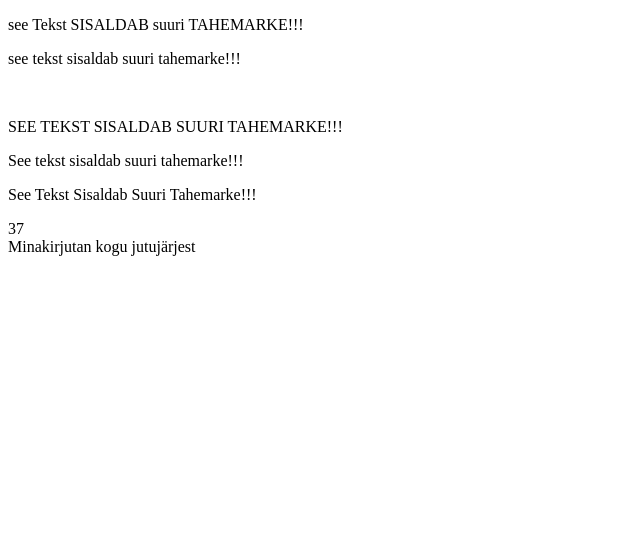
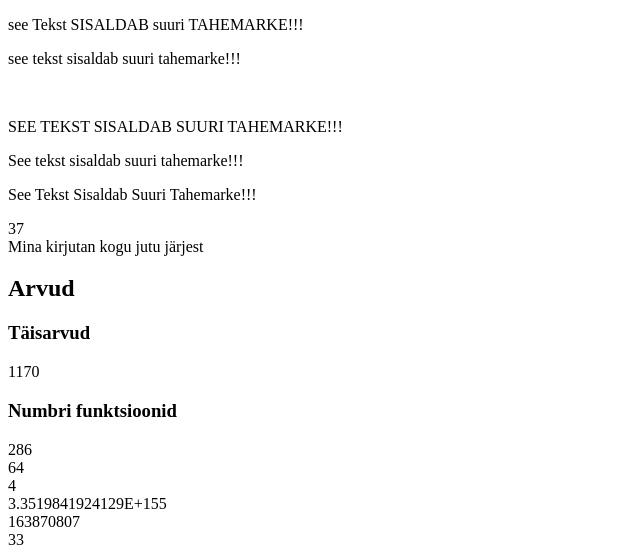
Before and after one commit to TriinuA/harjutus-3, a PHP site: page / in a window 1280 px wide. Shown: the part 557-1114 px from the top of the page, without its empty margins (0-640 px from the left). Before the commit the page ends 813 px from the top, so only its background shows below. Run offline with PHP 8.4, Linux system fonts and the light colour scheme.

Commit message:
Add integers and number functions

```diff
--- a/index.php
+++ b/index.php
@@ -74,8 +74,32 @@
 		   echo "<p>{$allfirstupper}</p>";
 		   echo strlen($source);
 		   echo  "<br>";
-		   echo "Mina" . trim("    kirjutan kogu jutu      ") . "järjest";
+		   echo "Mina " . trim("    kirjutan kogu jutu      ") . " järjest";
 		 ?>
+		 <h2>Arvud</h2>
+		 <h3>Täisarvud</h3>
+		 <?php
+		   $num1 = 13;
+		   $num2 = 9;
+		   echo ($num1 * $num2) * 10;
+		 ?>
+		 <h3>Numbri funktsioonid</h3>
+		   <?php
+		     echo abs (-286); //absoluutväärtus
+		     echo  "<br>";
+		     echo pow(4, 3);  //astendamine, esmine on astendatav ja teine astendaja
+		     echo  "<br>";
+		     echo pow(2, 2);
+		     echo  "<br>";
+		     echo pow(247, 65);
+		     echo  "<br>";
+		     echo rand(); //genereerib suvalise juhusliku numbri
+		     echo  "<br>";
+		     echo rand(17, 35);
+
+
+		   ?>
+
 
 
 
```
